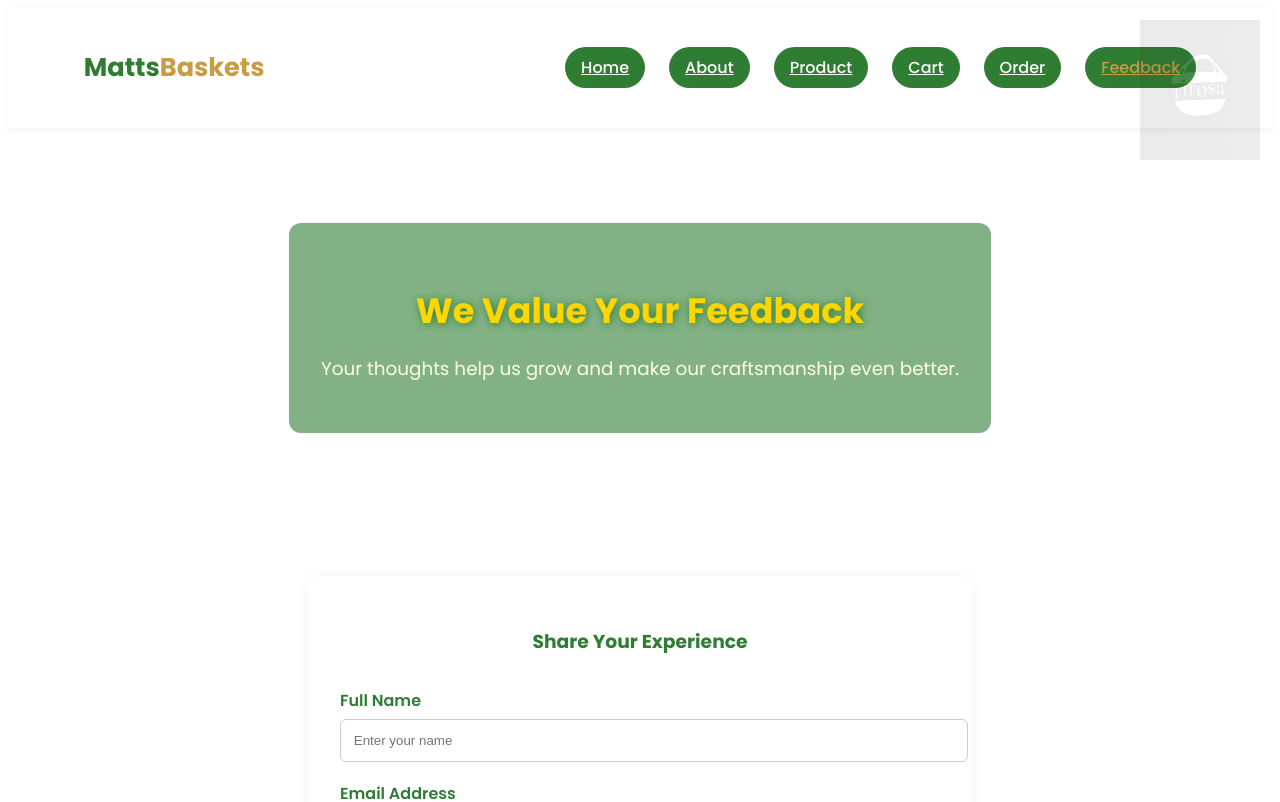
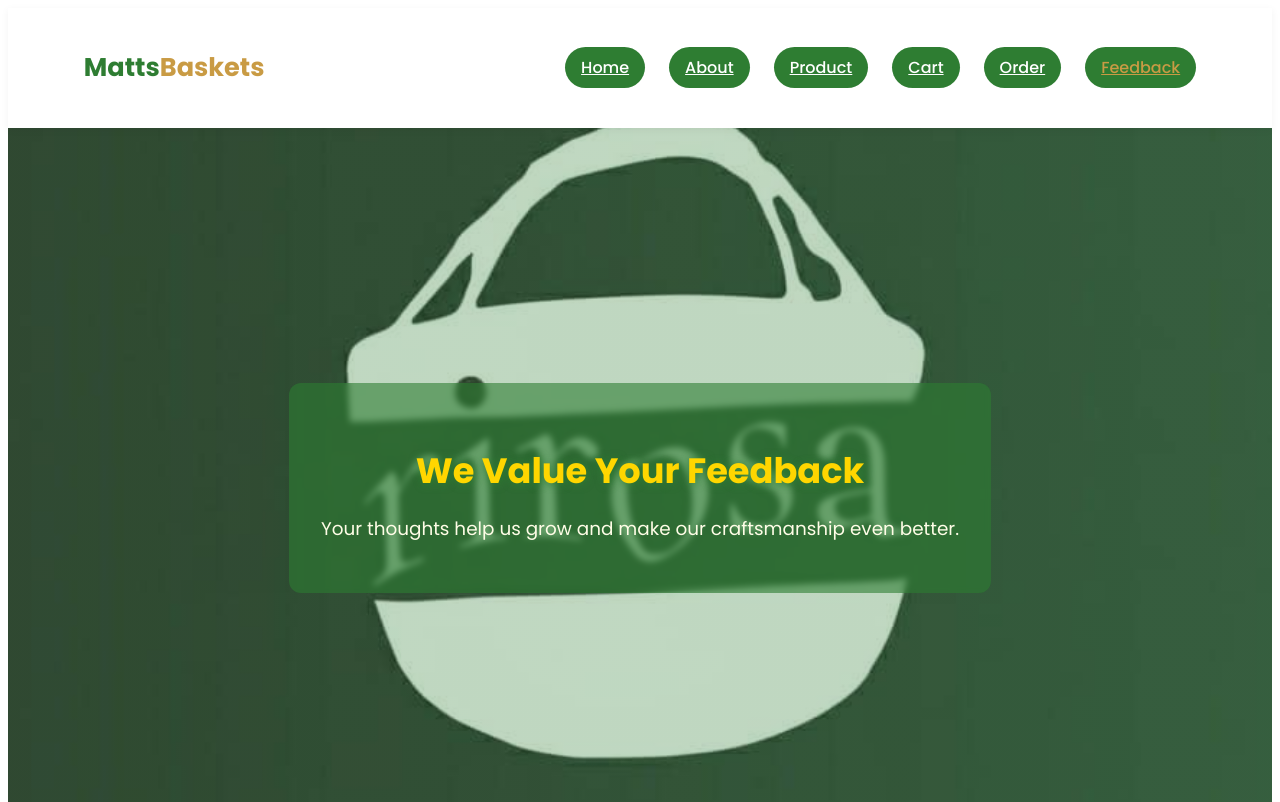
Before and after one commit to perrysusuali-png/matts-baskets, a Next.js app: page /feedback in a window 1280 px wide. Shown: the top 802 px of the page. Built offline with nearby package versions, Linux system fonts and the light colour scheme.

Commit message:
change made to logo

```diff
--- a/src/app/feedback/page.tsx
+++ b/src/app/feedback/page.tsx
@@ -6,7 +6,8 @@ import Navbar from '../components/Navbar';
 import Footer from '../components/Footer';
 
 const FeedbackHero = styled.section`
-  height: 50vh;
+  background: linear-gradient(rgba(46, 125, 50, 0.3), rgba(46, 125, 50, 0.3)), url('/logo_matts_basket.jpg') center/cover no-repeat;
+  height: 90vh;
   position: relative;
   display: flex;
   justify-content: center;
--- a/src/app/layout.tsx
+++ b/src/app/layout.tsx
@@ -25,24 +25,6 @@ export default function RootLayout({
   return (
     <html lang="en">
       <body className={poppins.className} style={{ position: 'relative' }}>
-        <div style={{
-          position: 'fixed',
-          top: '20px',
-          right: '20px',
-          zIndex: 1000,
-          opacity: 0.1,
-          pointerEvents: 'none'
-        }}>
-          <img
-            src="/logo_matts_basket.jpg"
-            alt="Matt's Baskets Logo"
-            style={{
-              width: '120px',
-              height: 'auto',
-              filter: 'grayscale(100%)'
-            }}
-          />
-        </div>
         <StyledComponentsRegistry>
           {children}
         </StyledComponentsRegistry>
```
